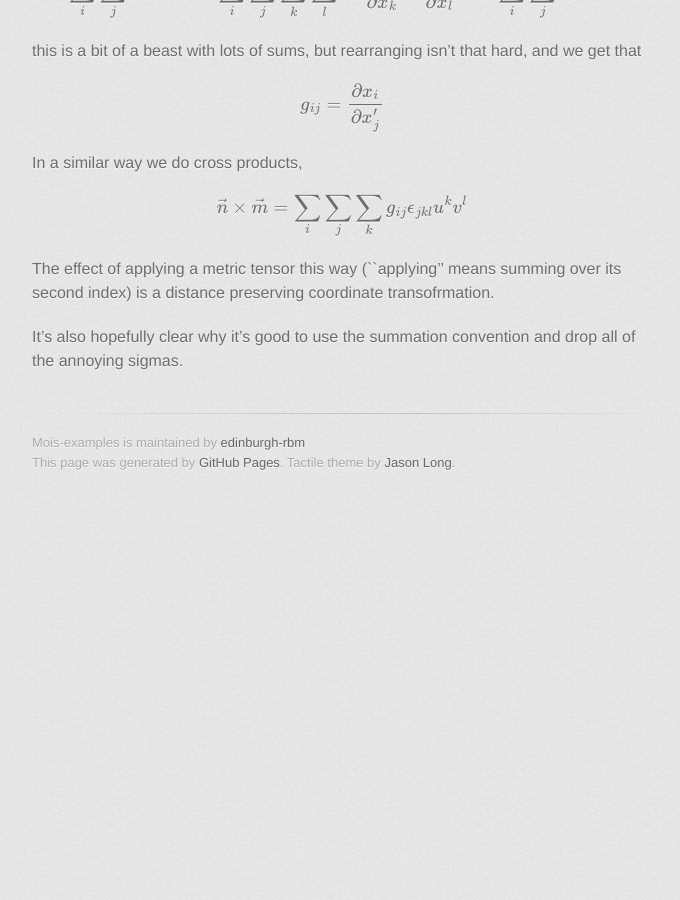
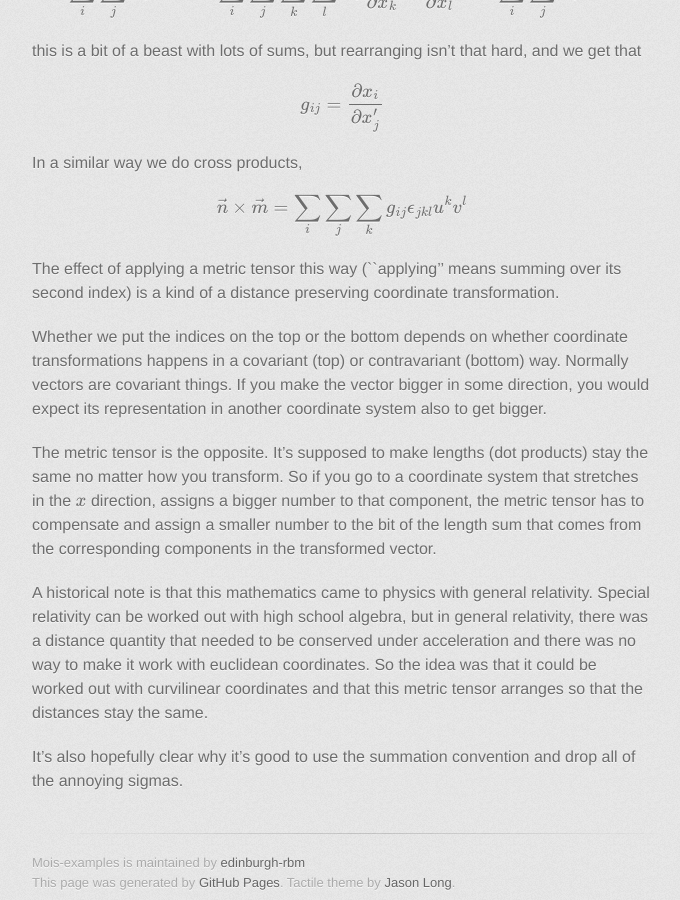
Before and after one commit to edinburgh-rbm/mois-examples, a Jekyll site: the page built from metrics/notes.md, in a window 1280 px wide and 900 px high, scrolled down 2576 px. Shown: the whole window, without its empty margins (298-978 px from the left). Built offline with Jekyll 4.4.1, drawn with Linux system fonts in a browser that asks for light colours; some web fonts are replaced; formulas are drawn with MathJax 3; a script that is not in the unit is left out; before the commit the page ends 3078 px from its top, so only the background shows below that.

Commit message:
add notes on metric tensors

```diff
--- a/metrics/notes.md
+++ b/metrics/notes.md
@@ -165,8 +165,29 @@ $$
 $$
 
 The effect of applying a metric tensor this way (``applying'' means
-summing over its second index) is a distance preserving coordinate
-transofrmation.
+summing over its second index) is a kind of a distance preserving
+coordinate transformation.
+
+Whether we put the indices on the top or the bottom depends on whether
+coordinate transformations happens in a covariant (top) or
+contravariant (bottom) way. Normally vectors are covariant things. If
+you make the vector bigger in some direction, you would expect its
+representation in another coordinate system also to get bigger.
+
+The metric tensor is the opposite. It's supposed to make lengths (dot
+products) stay the same no matter how you transform. So if you go to a
+coordinate system that stretches in the $x$ direction, assigns a
+bigger number to that component, the metric tensor has to compensate
+and assign a smaller number to the bit of the length sum that comes
+from the corresponding components in the transformed vector.
+
+A historical note is that this mathematics came to physics with
+general relativity. Special relativity can be worked out with high
+school algebra, but in general relativity, there was a distance
+quantity that needed to be conserved under acceleration and there was
+no way to make it work with euclidean coordinates. So the idea was
+that it could be worked out with curvilinear coordinates and that this
+metric tensor arranges so that the distances stay the same.
 
 It's also hopefully clear why it's good to use the summation
 convention and drop all of the annoying sigmas.
```
